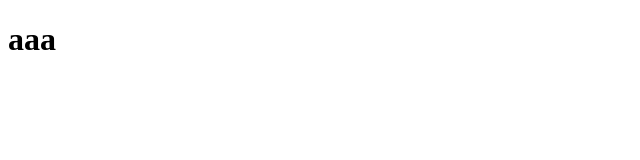
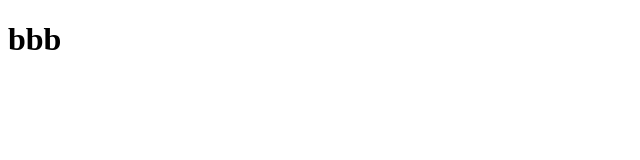
Before and after one commit to chloe41297/auto-website, a plain HTML site: page index.html in a window 1280 px wide. Shown: the full height of the page, 0-640 px from the left. Drawn offline with Linux system fonts and the light colour scheme.

Commit message:
Update index.html

```diff
--- a/index.html
+++ b/index.html
@@ -1,5 +1,5 @@
 <!DOCTYPE html>
 <head> </head>
 <body>
-  <h1>aaa</h1>
+  <h1>bbb</h1>
 </body>
```
